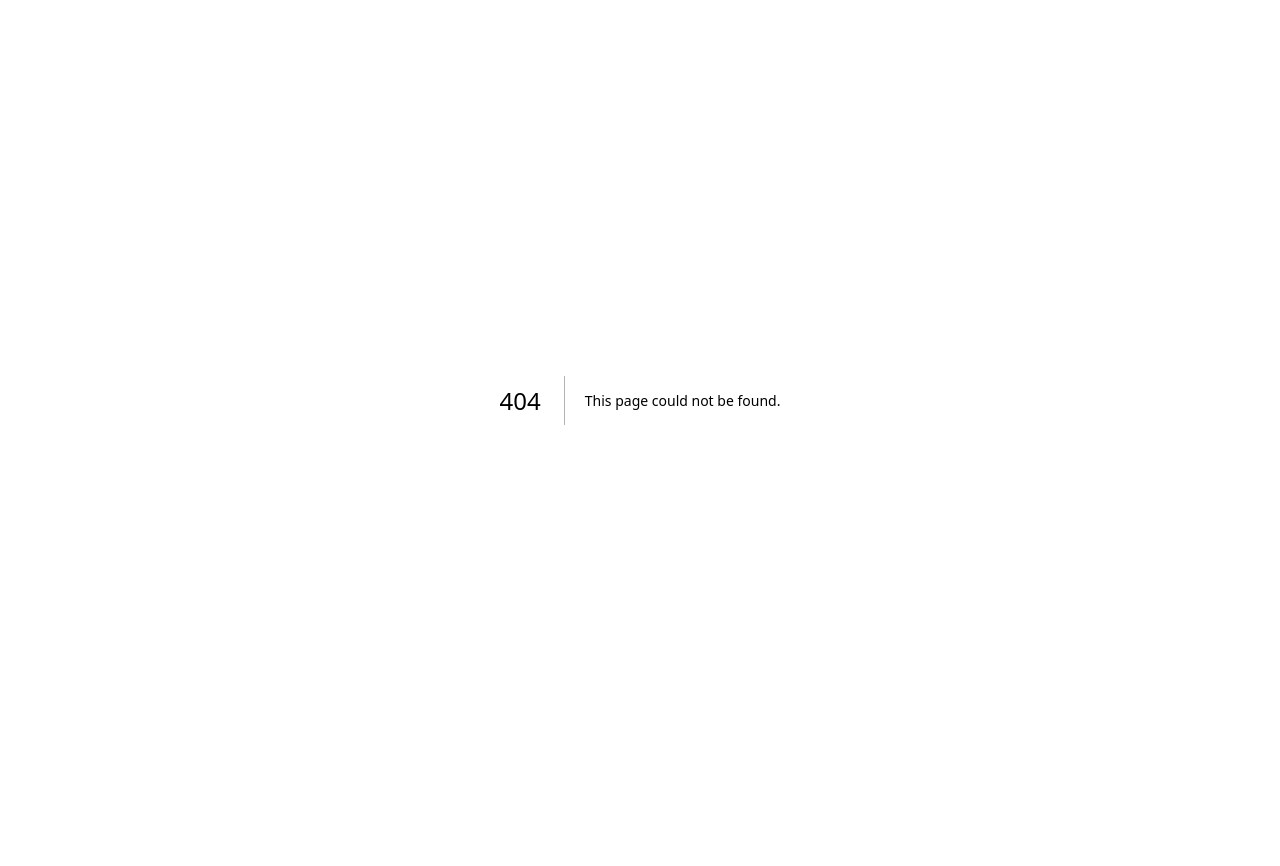
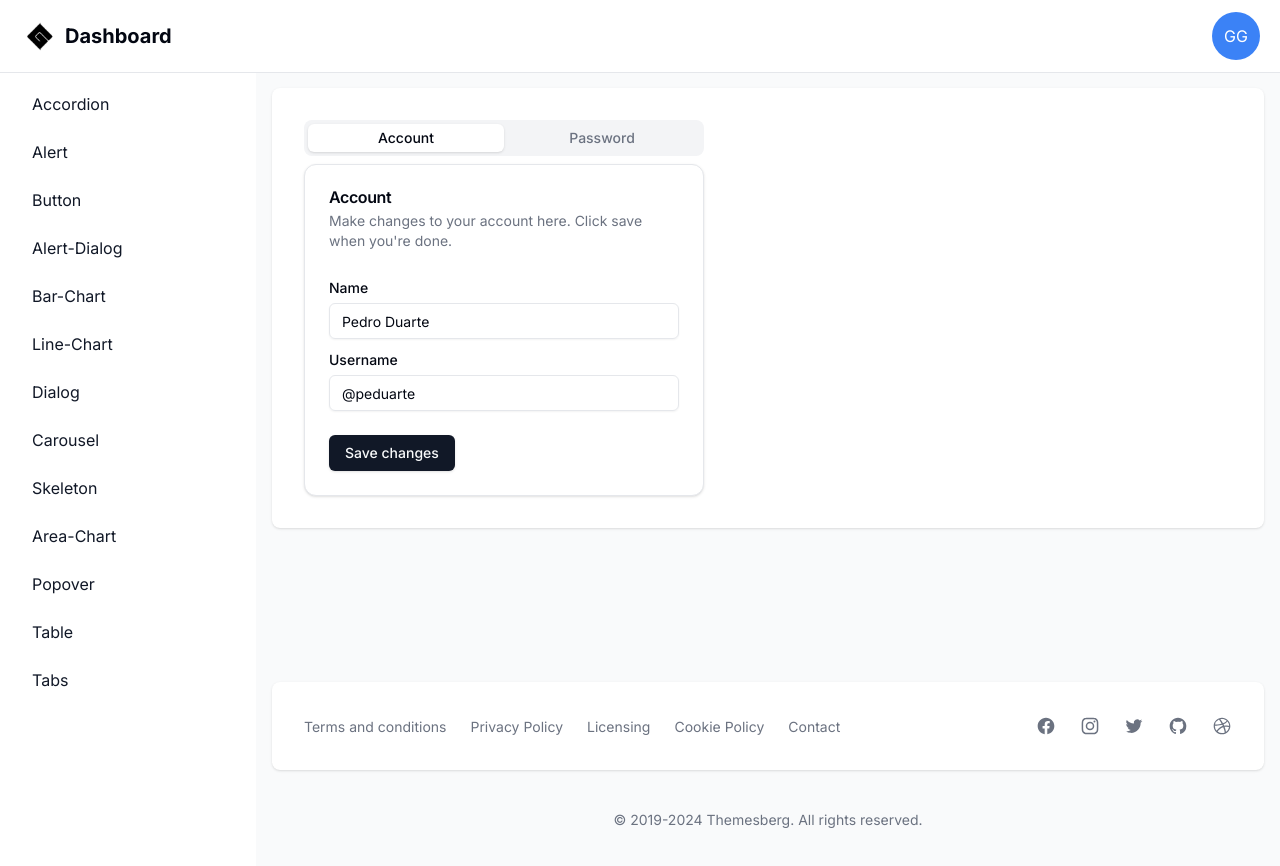
Before and after one commit to GonzaloGC/dashboard-next, a Next.js app: page /dashboard/tabs in a window 1280 px wide. Before the commit this address had no page. Shown: the top 866 px of the page. Before the commit the page ends 800 px from the top, so only its background shows below. Built offline with nearby package versions, Linux system fonts and the light colour scheme.

Commit message:
added tabs component

```diff
--- a/package.json
+++ b/package.json
@@ -16,6 +16,7 @@
     "@radix-ui/react-label": "^2.1.0",
     "@radix-ui/react-popover": "^1.1.1",
     "@radix-ui/react-slot": "^1.1.0",
+    "@radix-ui/react-tabs": "^1.1.0",
     "class-variance-authority": "^0.7.0",
     "clsx": "^2.1.1",
     "embla-carousel-react": "^8.1.7",
--- a/src/app/dashboard/layout.tsx
+++ b/src/app/dashboard/layout.tsx
@@ -16,6 +16,7 @@
   { name: "area-chart", href: "area-chart" },
   { name: "popover", href: "popover" },
   { name: "table", href: "table" },
+  { name: "tabs", href: "tabs" },
 ];
 
 export default function DashboardLayout({
--- /dev/null
+++ b/src/app/dashboard/tabs/page.tsx
@@ -0,0 +1,76 @@
+import { Button } from "@/components/ui/button"
+import {
+  Card,
+  CardContent,
+  CardDescription,
+  CardFooter,
+  CardHeader,
+  CardTitle,
+} from "@/components/ui/card"
+import { Input } from "@/components/ui/input"
+import { Label } from "@/components/ui/label"
+import {
+  Tabs,
+  TabsContent,
+  TabsList,
+  TabsTrigger,
+} from "@/components/ui/tabs"
+
+export default function Page() {
+  return (
+    <div>
+      <Tabs defaultValue="account" className="w-[400px]">
+      <TabsList className="grid w-full grid-cols-2">
+        <TabsTrigger value="account">Account</TabsTrigger>
+        <TabsTrigger value="password">Password</TabsTrigger>
+      </TabsList>
+      <TabsContent value="account">
+        <Card>
+          <CardHeader>
+            <CardTitle>Account</CardTitle>
+            <CardDescription>
+              Make changes to your account here. Click save when you're done.
+            </CardDescription>
+          </CardHeader>
+          <CardContent className="space-y-2">
+            <div className="space-y-1">
+              <Label htmlFor="name">Name</Label>
+              <Input id="name" defaultValue="Pedro Duarte" />
+            </div>
+            <div className="space-y-1">
+              <Label htmlFor="username">Username</Label>
+              <Input id="username" defaultValue="@peduarte" />
+            </div>
+          </CardContent>
+          <CardFooter>
+            <Button>Save changes</Button>
+          </CardFooter>
+        </Card>
+      </TabsContent>
+      <TabsContent value="password">
+        <Card>
+          <CardHeader>
+            <CardTitle>Password</CardTitle>
+            <CardDescription>
+              Change your password here. After saving, you'll be logged out.
+            </CardDescription>
+          </CardHeader>
+          <CardContent className="space-y-2">
+            <div className="space-y-1">
+              <Label htmlFor="current">Current password</Label>
+              <Input id="current" type="password" />
+            </div>
+            <div className="space-y-1">
+              <Label htmlFor="new">New password</Label>
+              <Input id="new" type="password" />
+            </div>
+          </CardContent>
+          <CardFooter>
+            <Button>Save password</Button>
+          </CardFooter>
+        </Card>
+      </TabsContent>
+    </Tabs>
+    </div>
+  );
+}
--- /dev/null
+++ b/src/components/ui/tabs.tsx
@@ -0,0 +1,55 @@
+"use client"
+
+import * as React from "react"
+import * as TabsPrimitive from "@radix-ui/react-tabs"
+
+import { cn } from "@/lib/utils"
+
+const Tabs = TabsPrimitive.Root
+
+const TabsList = React.forwardRef<
+  React.ElementRef<typeof TabsPrimitive.List>,
+  React.ComponentPropsWithoutRef<typeof TabsPrimitive.List>
+>(({ className, ...props }, ref) => (
+  <TabsPrimitive.List
+    ref={ref}
+    className={cn(
+      "inline-flex h-9 items-center justify-center rounded-lg bg-muted p-1 text-muted-foreground",
+      className
+    )}
+    {...props}
+  />
+))
+TabsList.displayName = TabsPrimitive.List.displayName
+
+const TabsTrigger = React.forwardRef<
+  React.ElementRef<typeof TabsPrimitive.Trigger>,
+  React.ComponentPropsWithoutRef<typeof TabsPrimitive.Trigger>
+>(({ className, ...props }, ref) => (
+  <TabsPrimitive.Trigger
+    ref={ref}
+    className={cn(
+      "inline-flex items-center justify-center whitespace-nowrap rounded-md px-3 py-1 text-sm font-medium ring-offset-background transition-all focus-visible:outline-none focus-visible:ring-2 focus-visible:ring-ring focus-visible:ring-offset-2 disabled:pointer-events-none disabled:opacity-50 data-[state=active]:bg-background data-[state=active]:text-foreground data-[state=active]:shadow",
+      className
+    )}
+    {...props}
+  />
+))
+TabsTrigger.displayName = TabsPrimitive.Trigger.displayName
+
+const TabsContent = React.forwardRef<
+  React.ElementRef<typeof TabsPrimitive.Content>,
+  React.ComponentPropsWithoutRef<typeof TabsPrimitive.Content>
+>(({ className, ...props }, ref) => (
+  <TabsPrimitive.Content
+    ref={ref}
+    className={cn(
+      "mt-2 ring-offset-background focus-visible:outline-none focus-visible:ring-2 focus-visible:ring-ring focus-visible:ring-offset-2",
+      className
+    )}
+    {...props}
+  />
+))
+TabsContent.displayName = TabsPrimitive.Content.displayName
+
+export { Tabs, TabsList, TabsTrigger, TabsContent }
```
Also changed, not shown: 1 other file (tests, documents, lock files or other folders).
